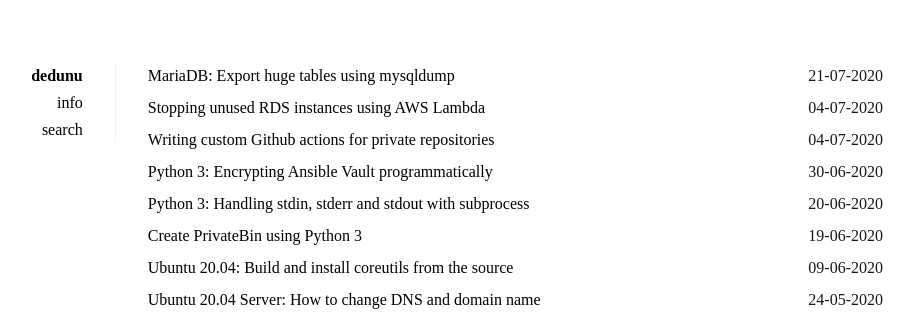
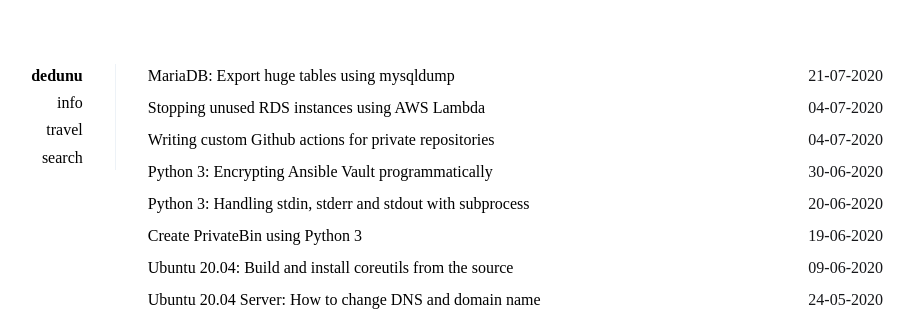
Before and after one commit to dedunu/dedunu.github.io, a Jekyll site: the page built from index.html, in a window 1280 px wide. Shown: the top 313 px of the page, without its empty margins (205-1119 px from the left). Built offline with Jekyll 4.4.1, drawn with Linux system fonts in a browser that asks for light colours; some web fonts are replaced; the list of posts is cut into pages by our own code.

Commit message:
Update navigation.yml

```diff
--- a/_data/navigation.yml
+++ b/_data/navigation.yml
@@ -3,5 +3,7 @@ links:
   url: /
 - title: info
   url: /info
+- title: travel
+  url: https://travel.dedunu.info
 - title: search
   url: /search
```
